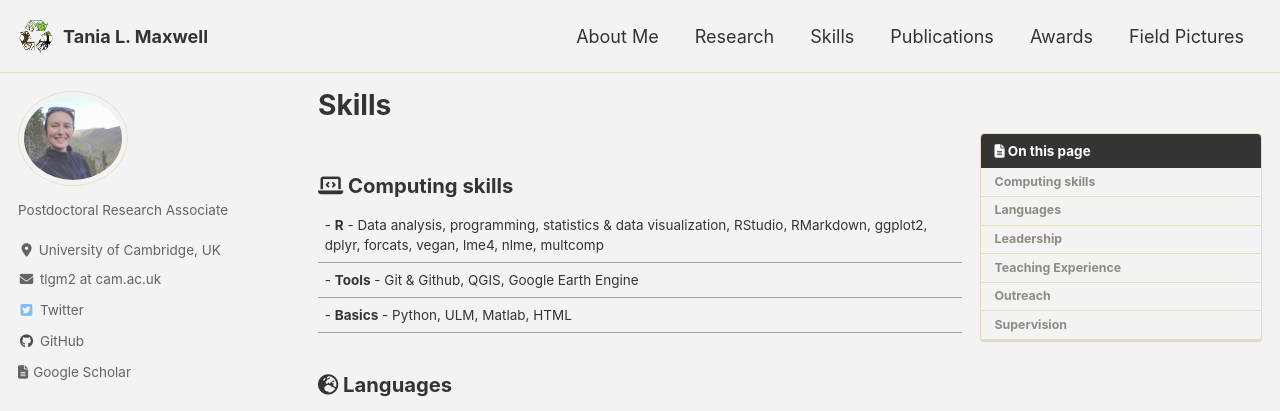
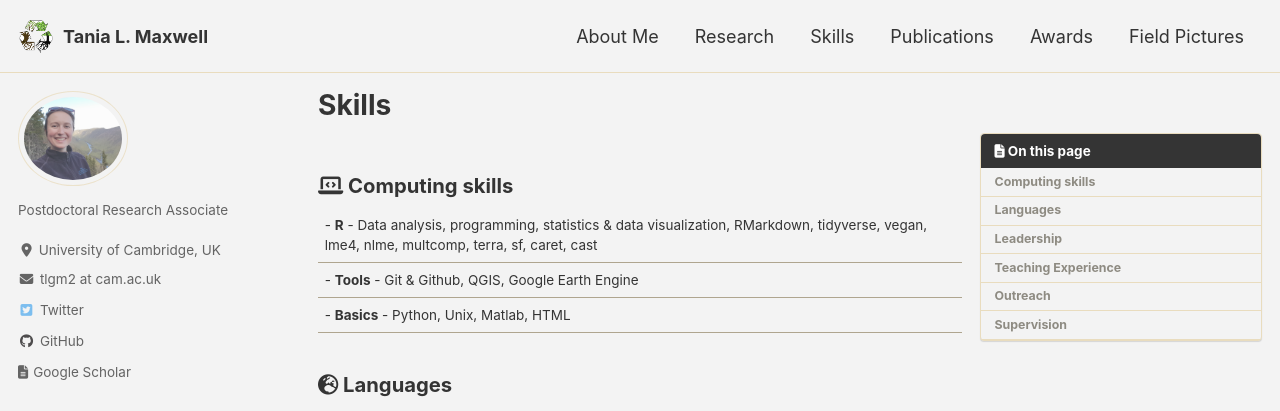
Before and after one commit to Tania-Maxwell/Tania-Maxwell.github.io, a Jekyll site: the page built from _pages/skills.md, in a window 1280 px wide and 900 px high. Shown: the top 411 px of the window. Built offline with Jekyll 4.4.1, drawn with Linux system fonts in a browser that asks for light colours; cached includes are drawn as plain includes; nearby versions of some CDN libraries.

Commit message:
updated programming skills

```diff
--- a/_pages/skills.md
+++ b/_pages/skills.md
@@ -7,9 +7,9 @@ toc: true
 
 ### <i class="fas fa-laptop-code"></i> Computing skills
 
-|- **R** -  Data analysis, programming, statistics & data visualization, RStudio, RMarkdown, ggplot2, dplyr, forcats, vegan, lme4, nlme, multcomp
+|- **R** -  Data analysis, programming, statistics & data visualization, RMarkdown, tidyverse, vegan, lme4, nlme, multcomp, terra, sf, caret, cast
 |- **Tools** - Git & Github, QGIS, Google Earth Engine
-|- **Basics** - Python, ULM, Matlab, HTML
+|- **Basics** - Python, Unix, Matlab, HTML
 
 ### <i class="fas fa-globe-europe"></i> Languages
 
```
